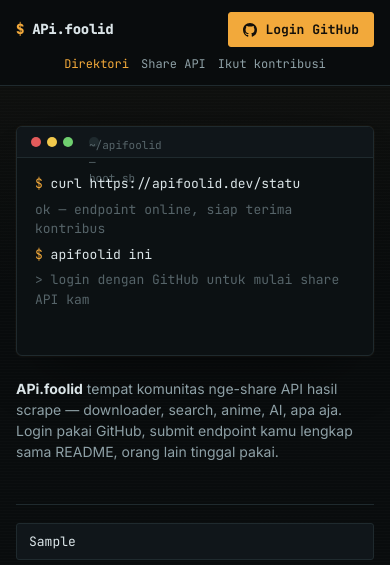
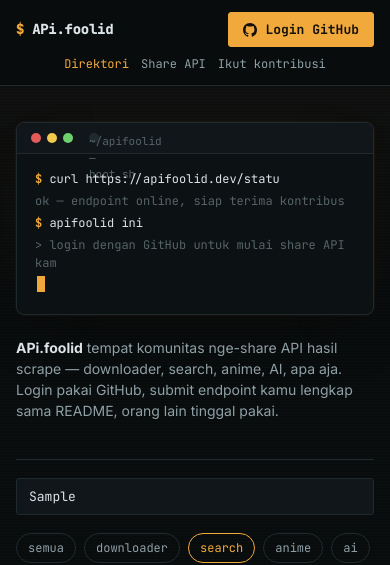
Before and after one commit to f0oln3t/apifoolid, a Next.js app: page / in a window 390 px wide. Both pictures are taken after typing "Sample" into the empty fields and a click on the button "search". Shown: the top 565 px of the page. Built offline with nearby package versions, Linux system fonts and the light colour scheme; no server answers; the database is empty.

Commit message:
fix: perbaiki tampilan terminal & cursor animation

```diff
--- a/app/globals.css
+++ b/app/globals.css
@@ -149,9 +149,12 @@
 .terminal{
   background: #0c1113;
   border: 1px solid var(--line);
-  border-radius: 6px;
+  border-radius: 8px;
   overflow: hidden;
-  box-shadow: 0 0 0 1px rgba(242,169,59,0.03), 0 30px 60px -30px rgba(0,0,0,0.6);
+  box-shadow:
+    0 0 0 1px rgba(242,169,59,0.03),
+    0 0 40px -16px rgba(242,169,59,0.08),
+    0 30px 60px -30px rgba(0,0,0,0.6);
 }
 .terminal-bar{
   display:flex; align-items:center; gap:6px;
@@ -171,15 +174,20 @@
   font-family: var(--mono);
   font-size: 14px;
   color: var(--text-dim);
-  min-height: 190px;
+  min-height: 150px;
+  overflow-x: auto;
 }
-.terminal-body .line{ margin: 0 0 6px; white-space: pre-wrap; }
-.terminal-body .prompt{ color: var(--amber); }
+.terminal-body .line{ margin: 0 0 6px; white-space: pre-wrap; word-break: break-word; }
+.terminal-body .prompt{ color: var(--amber); font-weight: 700; }
 .terminal-body .out{ color: var(--text); }
 .terminal-body .comment{ color: var(--text-faint); }
 .cursor{
-  display:inline-block; width:8px; height:15px; background: var(--amber);
-  vertical-align: -2px; margin-left: 2px;
+  display:inline-block; width:8px; height:16px;
+  vertical-align: -3px; margin-left: 2px;
+}
+.cursor.active{ background: var(--amber); }
+.cursor.blink{
+  background: var(--amber);
   animation: blink 1s step-end infinite;
 }
 @keyframes blink{ 50%{ opacity: 0; } }
@@ -459,8 +467,9 @@
   .nav-links{ gap: 12px; font-size: 12px; }
   .brand{ font-size: 14px; }
   .brand-tag{ display: none; }
-  .hero{ padding: 40px 0 28px; }
-  .terminal-body{ padding: 16px 18px 20px; font-size: 13px; }
+  .hero{ padding: 36px 0 24px; }
+  .terminal-body{ padding: 16px 18px 20px; font-size: 12px; min-height: 130px; }
+  .terminal-body .line{ margin-bottom: 4px; }
   .hero-sub{ font-size: 14px; }
   .detail-title h1{ font-size: 20px; }
   .detail-head{ margin: 28px 0 16px; }
--- a/components/Hero.js
+++ b/components/Hero.js
@@ -12,7 +12,9 @@
 export default function Hero() {
   const [lines, setLines] = useState([]);
   const [done, setDone] = useState(false);
+  const [typing, setTyping] = useState(true);
   const started = useRef(false);
+  const endRef = useRef(null);
 
   useEffect(() => {
     if (started.current) return;
@@ -24,6 +26,7 @@
     function tick() {
       if (lineIndex >= BOOT_LINES.length) {
         setDone(true);
+        setTyping(false);
         return;
       }
       const { prompt, text, cls } = BOOT_LINES[lineIndex];
@@ -38,11 +41,15 @@
         charIndex = 0;
         setTimeout(tick, 220);
       } else {
-        setTimeout(tick, cls === "comment" ? 6 : 18);
+        setTimeout(tick, cls === "comment" ? 8 : 22);
       }
     }
     tick();
   }, []);
+
+  useEffect(() => {
+    if (endRef.current) endRef.current.scrollIntoView({ behavior: "smooth" });
+  }, [lines]);
 
   return (
     <section className="hero">
@@ -60,7 +67,7 @@
               <span className={l.cls}>{l.text}</span>
             </div>
           ))}
-          {done && <span className="cursor"></span>}
+          <span ref={endRef} className={`cursor ${typing ? "active" : "blink"}`}></span>
         </div>
       </div>
       <p className="hero-sub">
```
